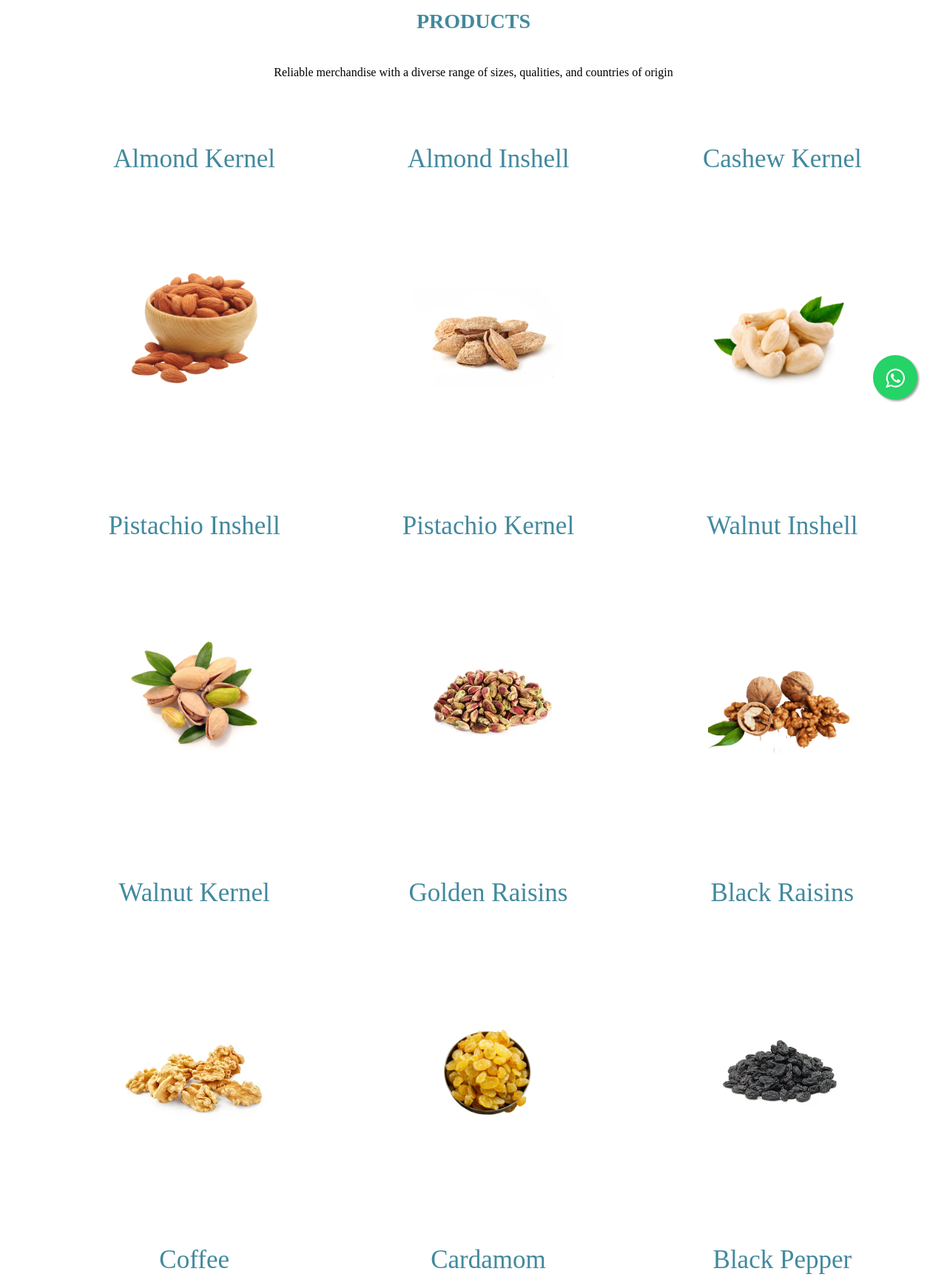
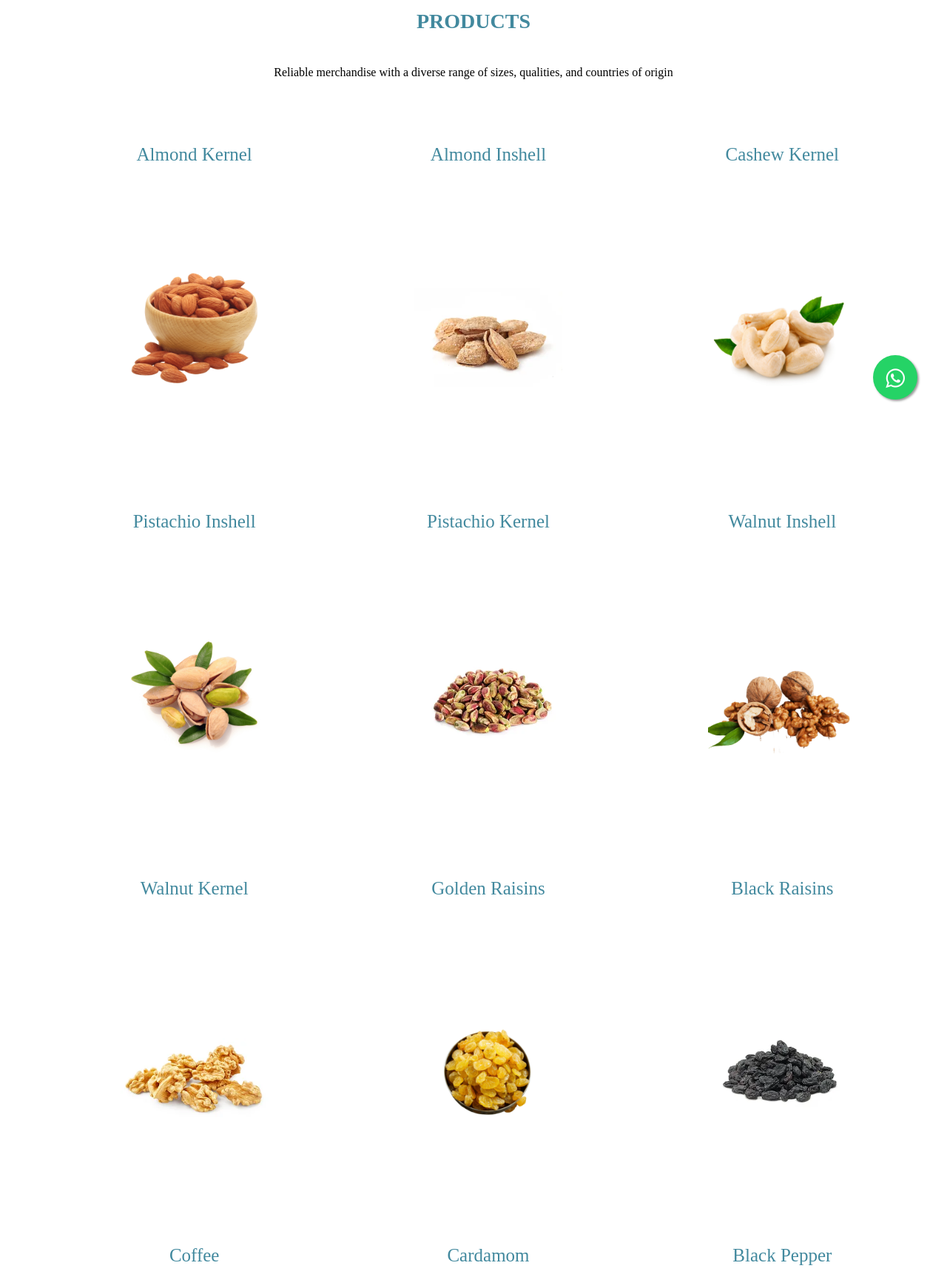
Before and after one commit to VinuZach/dry_fruits_web, a Django app: page / in a window 1280 px wide. Shown: the part 220-1946 px from the top of the page at 74% size. Run offline with Django 4.2, Linux system fonts and the light colour scheme; some libraries are stand-ins or nearby versions.

Commit message:
text changes

```diff
--- a/Asturah_app/templates/HomePage2.html
+++ b/Asturah_app/templates/HomePage2.html
@@ -9,7 +9,7 @@
 <style>
     .item_text
     {
-        font-size: 35px;text-align: center;
+        font-size: 25px;text-align: center;
         margin-top: 8px;color:#42899e;
     }
 
```
